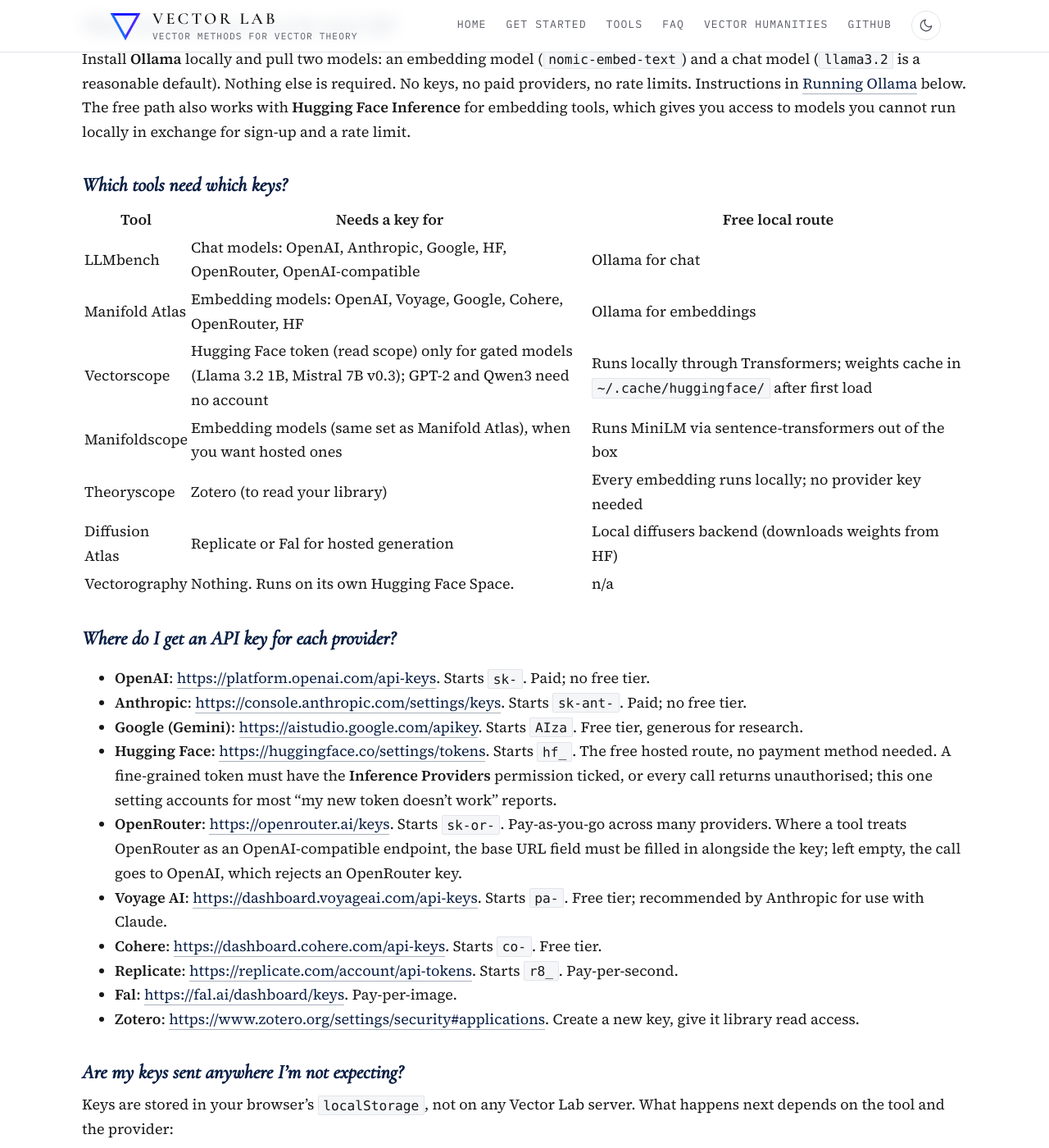
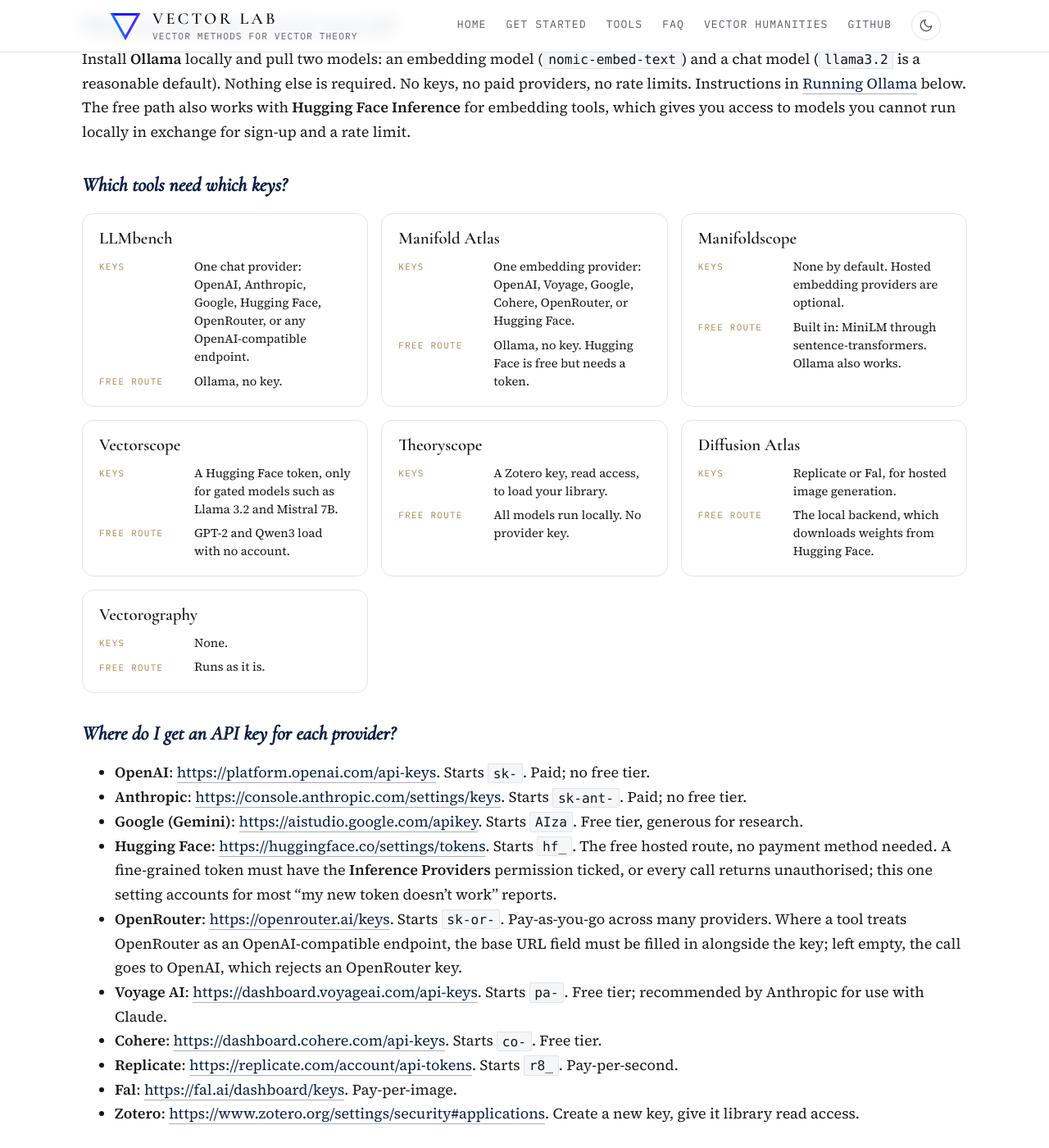
Before and after one commit to vector-lab-tools/vector-lab-tools.github.io, a Jekyll site: the page built from faq.md, in a window 1280 px wide and 1400 px high, scrolled down 474 px. Shown: the whole window at 82% size. Built offline with Jekyll 4.4.1, drawn with Linux system fonts in a browser that asks for light colours.

Commit message:
FAQ: replace the keys table with one card per tool
The three-column table wrapped long prose into a ragged block. Each tool now gets a card with its name linked to its docs, and two labelled lines, Keys and Free route, in tighter wording.

```diff
--- a/assets/css/style.scss
+++ b/assets/css/style.scss
@@ -653,6 +653,55 @@ hr { border: 0; border-top: 1px solid var(--vl-rule); margin: 3rem 0; }
   font-style: italic;
 }
 
+// FAQ: which tools need which keys
+
+.keys-grid {
+  display: grid;
+  grid-template-columns: repeat(auto-fill, minmax(280px, 1fr));
+  gap: 1rem;
+  margin: 1.25rem 0 2.25rem;
+}
+
+.key-card {
+  background: var(--vl-surface);
+  border: 1px solid var(--vl-rule);
+  border-radius: 14px;
+  padding: 1.1rem 1.25rem 1.2rem;
+
+  h4 {
+    font-family: $display;
+    font-size: 1.3rem;
+    font-weight: 600;
+    margin: 0 0 0.7rem;
+    line-height: 1.15;
+
+    a { color: var(--vl-text); border-bottom: none; }
+    a:hover { color: var(--vl-blue); }
+  }
+
+  dl {
+    margin: 0;
+    display: grid;
+    grid-template-columns: 6.5rem 1fr;
+    gap: 0.45rem 0.75rem;
+  }
+
+  dt {
+    font-family: $mono;
+    font-size: 0.68rem;
+    letter-spacing: 0.12em;
+    text-transform: uppercase;
+    color: var(--vl-sand);
+    padding-top: 0.2rem;
+  }
+
+  dd {
+    margin: 0;
+    font-size: 0.92rem;
+    line-height: 1.5;
+  }
+}
+
 // Related cards (bottom-of-page cross-links)
 
 .related {
--- a/faq.md
+++ b/faq.md
@@ -23,15 +23,65 @@ Install **Ollama** locally and pull two models: an embedding model (`nomic-embed
 
 ### Which tools need which keys?
 
-| Tool              | Needs a key for                                                                 | Free local route                                     |
-|-------------------|---------------------------------------------------------------------------------|------------------------------------------------------|
-| LLMbench          | Chat models: OpenAI, Anthropic, Google, HF, OpenRouter, OpenAI-compatible       | Ollama for chat                                      |
-| Manifold Atlas    | Embedding models: OpenAI, Voyage, Google, Cohere, OpenRouter, HF                | Ollama for embeddings                                |
-| Vectorscope       | Hugging Face token (read scope) only for gated models (Llama 3.2 1B, Mistral 7B v0.3); GPT-2 and Qwen3 need no account | Runs locally through Transformers; weights cache in `~/.cache/huggingface/` after first load |
-| Manifoldscope     | Embedding models (same set as Manifold Atlas), when you want hosted ones        | Runs MiniLM via sentence-transformers out of the box |
-| Theoryscope       | Zotero (to read your library)                                                   | Every embedding runs locally; no provider key needed |
-| Diffusion Atlas   | Replicate or Fal for hosted generation                                          | Local diffusers backend (downloads weights from HF)  |
-| Vectorography     | Nothing. Runs on its own Hugging Face Space.                                    | n/a                                                  |
+<div class="keys-grid">
+
+<div class="key-card">
+  <h4><a href="https://vector-lab-tools.github.io/LLMbench/">LLMbench</a></h4>
+  <dl>
+    <dt>Keys</dt><dd>One chat provider: OpenAI, Anthropic, Google, Hugging Face, OpenRouter, or any OpenAI-compatible endpoint.</dd>
+    <dt>Free route</dt><dd>Ollama, no key.</dd>
+  </dl>
+</div>
+
+<div class="key-card">
+  <h4><a href="https://vector-lab-tools.github.io/manifold-atlas/">Manifold Atlas</a></h4>
+  <dl>
+    <dt>Keys</dt><dd>One embedding provider: OpenAI, Voyage, Google, Cohere, OpenRouter, or Hugging Face.</dd>
+    <dt>Free route</dt><dd>Ollama, no key. Hugging Face is free but needs a token.</dd>
+  </dl>
+</div>
+
+<div class="key-card">
+  <h4><a href="https://vector-lab-tools.github.io/manifoldscope/">Manifoldscope</a></h4>
+  <dl>
+    <dt>Keys</dt><dd>None by default. Hosted embedding providers are optional.</dd>
+    <dt>Free route</dt><dd>Built in: MiniLM through sentence-transformers. Ollama also works.</dd>
+  </dl>
+</div>
+
+<div class="key-card">
+  <h4><a href="https://vector-lab-tools.github.io/vectorscope/">Vectorscope</a></h4>
+  <dl>
+    <dt>Keys</dt><dd>A Hugging Face token, only for gated models such as Llama 3.2 and Mistral 7B.</dd>
+    <dt>Free route</dt><dd>GPT-2 and Qwen3 load with no account.</dd>
+  </dl>
+</div>
+
+<div class="key-card">
+  <h4><a href="https://vector-lab-tools.github.io/theoryscope/">Theoryscope</a></h4>
+  <dl>
+    <dt>Keys</dt><dd>A Zotero key, read access, to load your library.</dd>
+    <dt>Free route</dt><dd>All models run locally. No provider key.</dd>
+  </dl>
+</div>
+
+<div class="key-card">
+  <h4><a href="https://vector-lab-tools.github.io/diffusionatlas/">Diffusion Atlas</a></h4>
+  <dl>
+    <dt>Keys</dt><dd>Replicate or Fal, for hosted image generation.</dd>
+    <dt>Free route</dt><dd>The local backend, which downloads weights from Hugging Face.</dd>
+  </dl>
+</div>
+
+<div class="key-card">
+  <h4><a href="https://github.com/vector-lab-tools/vectorography">Vectorography</a></h4>
+  <dl>
+    <dt>Keys</dt><dd>None.</dd>
+    <dt>Free route</dt><dd>Runs as it is.</dd>
+  </dl>
+</div>
+
+</div>
 
 ### Where do I get an API key for each provider?
 
```
